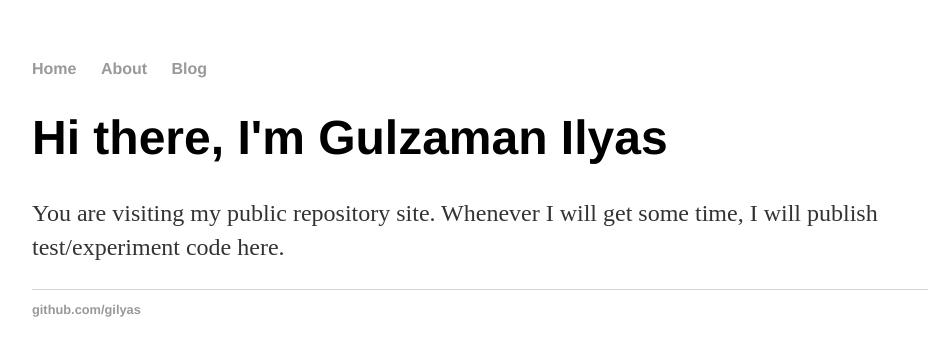
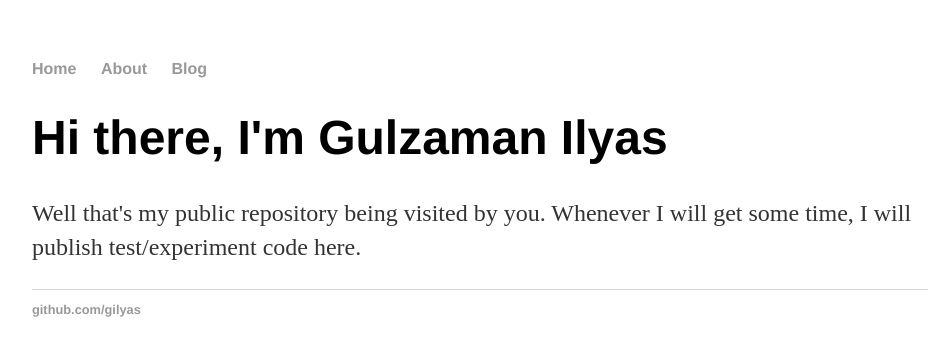
Before and after one commit to gilyas/Experiment, a Jekyll site: the page built from index.html, in a window 1280 px wide. Shown: the top 356 px of the page, without its empty margins (160-1100 px from the left). Built offline with Jekyll 4.4.1, drawn with Linux system fonts in a browser that asks for light colours.

Commit message:
Update index.html

```diff
--- a/index.html
+++ b/index.html
@@ -4,5 +4,6 @@ title: My Public Repository Site
 ---
 <div class="blurb">
 	<h1>Hi there, I'm Gulzaman Ilyas</h1>
-	<p>You are visiting my public repository site. Whenever I will get some time, I will publish test/experiment code here.</p>
+	<p>Well that's my public repository being visited by you. Whenever I will get some time,
+		I will publish test/experiment code here.</p>
 </div><!-- /.blurb -->
```
